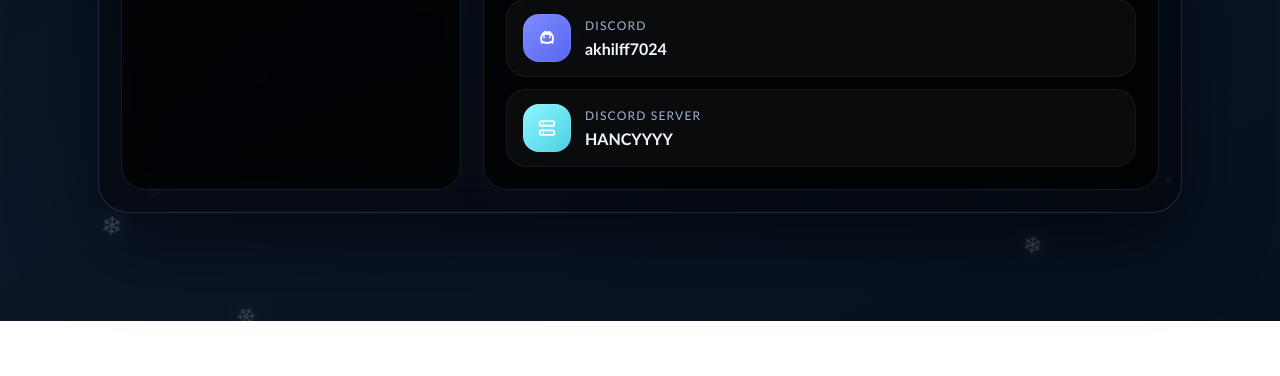
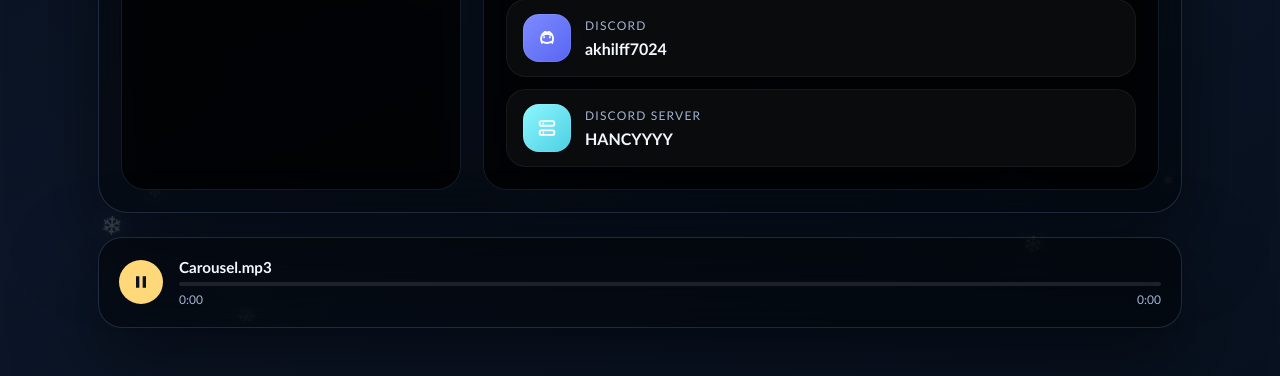
Before and after one commit to edenhancy/HANCYYYY, a plain HTML site: page index.html in a window 1280 px wide. Shown: the part 479-855 px from the top of the page. Before the commit the page ends 800 px from the top, so only its background shows below. Drawn offline with Linux system fonts and the light colour scheme.

Commit message:
Update index.html

```diff
--- a/index.html
+++ b/index.html
@@ -298,6 +298,83 @@
        text-decoration-color: rgba(255, 255, 255, 0.5);
      }
 
+     /* Music Player Styles */
+     .music-player {
+       margin-top: 24px;
+       padding: 20px;
+       border-radius: 24px;
+       border: 1px solid var(--line);
+       background: var(--panel);
+       backdrop-filter: blur(24px);
+       display: flex;
+       align-items: center;
+       gap: 16px;
+       box-shadow: var(--shadow);
+     }
+
+     .player-btn {
+       width: 44px;
+       height: 44px;
+       border-radius: 50%;
+       border: none;
+       background: var(--gold);
+       color: var(--bg);
+       display: grid;
+       place-items: center;
+       cursor: pointer;
+       transition: transform 0.2s ease, box-shadow 0.2s ease;
+     }
+
+     .player-btn:hover {
+       transform: scale(1.05);
+       box-shadow: 0 0 15px rgba(255, 216, 122, 0.4);
+     }
+
+     .player-btn svg {
+       width: 20px;
+       height: 20px;
+       fill: currentColor;
+     }
+
+     .player-info {
+       flex: 1;
+       min-width: 0;
+     }
+
+     .song-title {
+       display: block;
+       font-size: 0.95rem;
+       font-weight: 600;
+       margin-bottom: 6px;
+       white-space: nowrap;
+       overflow: hidden;
+       text-overflow: ellipsis;
+     }
+
+     .progress-container {
+       height: 4px;
+       background: rgba(255, 255, 255, 0.1);
+       border-radius: 2px;
+       cursor: pointer;
+       position: relative;
+     }
+
+     .progress-bar {
+       height: 100%;
+       background: var(--gold);
+       border-radius: 2px;
+       width: 0%;
+       transition: width 0.1s linear;
+     }
+
+     .time-display {
+       font-size: 0.75rem;
+       color: var(--muted);
+       margin-top: 6px;
+       display: flex;
+       justify-content: space-between;
+     }
+
      @media (max-width: 860px) {
        .profile-shell {
          grid-template-columns: 1fr;
@@ -438,6 +515,24 @@
          </div>
        </article>
      </section>
+
+     <!-- Music Player -->
+     <section class="music-player">
+       <button class="player-btn" id="playPauseBtn" aria-label="Play/Pause">
+         <svg id="playIcon" viewBox="0 0 24 24"><path d="M8 5v14l11-7z"/></svg>
+         <svg id="pauseIcon" viewBox="0 0 24 24" style="display: none;"><path d="M6 19h4V5H6v14zm8-14v14h4V5h-4z"/></svg>
+       </button>
+       <div class="player-info">
+         <span class="song-title">Carousel.mp3</span>
+         <div class="progress-container" id="progressContainer">
+           <div class="progress-bar" id="progressBar"></div>
+         </div>
+         <div class="time-display">
+           <span id="currentTime">0:00</span>
+           <span id="duration">0:00</span>
+         </div>
+       </div>
+     </section>
    </div>
 
    <audio id="entrySong" preload="auto" autoplay loop hidden>
@@ -451,7 +546,7 @@
        instagram: "__hanncyy__",
        snap: "@h3xer.2007",
        discord: "akhilff7024",
-       discordServer: "https://discord.gg/FfsG3auz",
+       discordServer: "https://discord.gg/pnBTPt6Des",
        avatarInitials: "H",
        photo: ""
      };
@@ -486,11 +581,61 @@
      const snowfield = document.getElementById("snowfield");
      const cursorStar = document.getElementById("cursorStar");
      const entrySong = document.getElementById("entrySong");
+     const playPauseBtn = document.getElementById("playPauseBtn");
+     const playIcon = document.getElementById("playIcon");
+     const pauseIcon = document.getElementById("pauseIcon");
+     const progressBar = document.getElementById("progressBar");
+     const progressContainer = document.getElementById("progressContainer");
+     const currentTimeEl = document.getElementById("currentTime");
+     const durationEl = document.getElementById("duration");
      let lastParticleTime = 0;
 
-     entrySong.play().catch(() => {
+     function togglePlay() {
+       if (entrySong.paused) {
+         entrySong.play();
+         playIcon.style.display = "none";
+         pauseIcon.style.display = "block";
+       } else {
+         entrySong.pause();
+         playIcon.style.display = "block";
+         pauseIcon.style.display = "none";
+       }
+     }
+
+     playPauseBtn.addEventListener("click", togglePlay);
+
+     entrySong.addEventListener("timeupdate", () => {
+       const progress = (entrySong.currentTime / entrySong.duration) * 100;
+       progressBar.style.width = `${progress}%`;
+       currentTimeEl.textContent = formatTime(entrySong.currentTime);
+     });
+
+     entrySong.addEventListener("loadedmetadata", () => {
+       durationEl.textContent = formatTime(entrySong.duration);
+     });
+
+     progressContainer.addEventListener("click", (e) => {
+       const width = progressContainer.clientWidth;
+       const clickX = e.offsetX;
+       const duration = entrySong.duration;
+       entrySong.currentTime = (clickX / width) * duration;
+     });
+
+     function formatTime(seconds) {
+       const mins = Math.floor(seconds / 60);
+       const secs = Math.floor(seconds % 60);
+       return `${mins}:${secs.toString().padStart(2, "0")}`;
+     }
+
+     entrySong.play().then(() => {
+       playIcon.style.display = "none";
+       pauseIcon.style.display = "block";
+     }).catch(() => {
        const startSong = () => {
-         entrySong.play().catch(() => {});
+         entrySong.play().then(() => {
+           playIcon.style.display = "none";
+           pauseIcon.style.display = "block";
+         }).catch(() => {});
          document.removeEventListener("click", startSong);
          document.removeEventListener("touchstart", startSong);
        };
```
